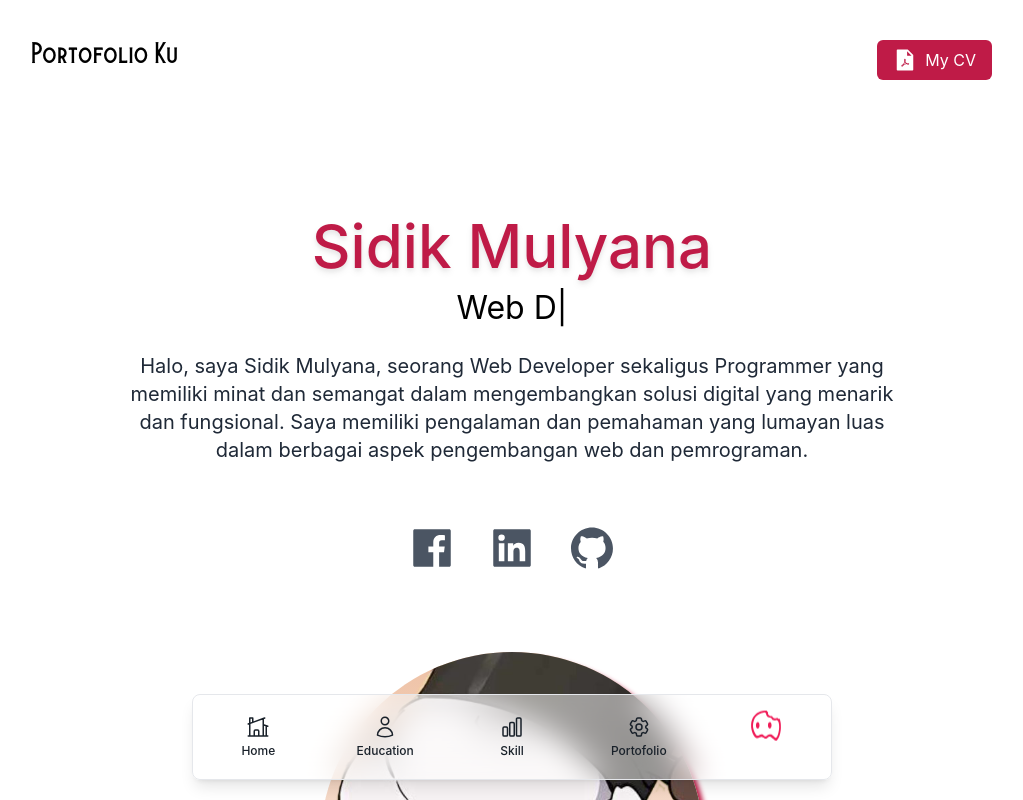
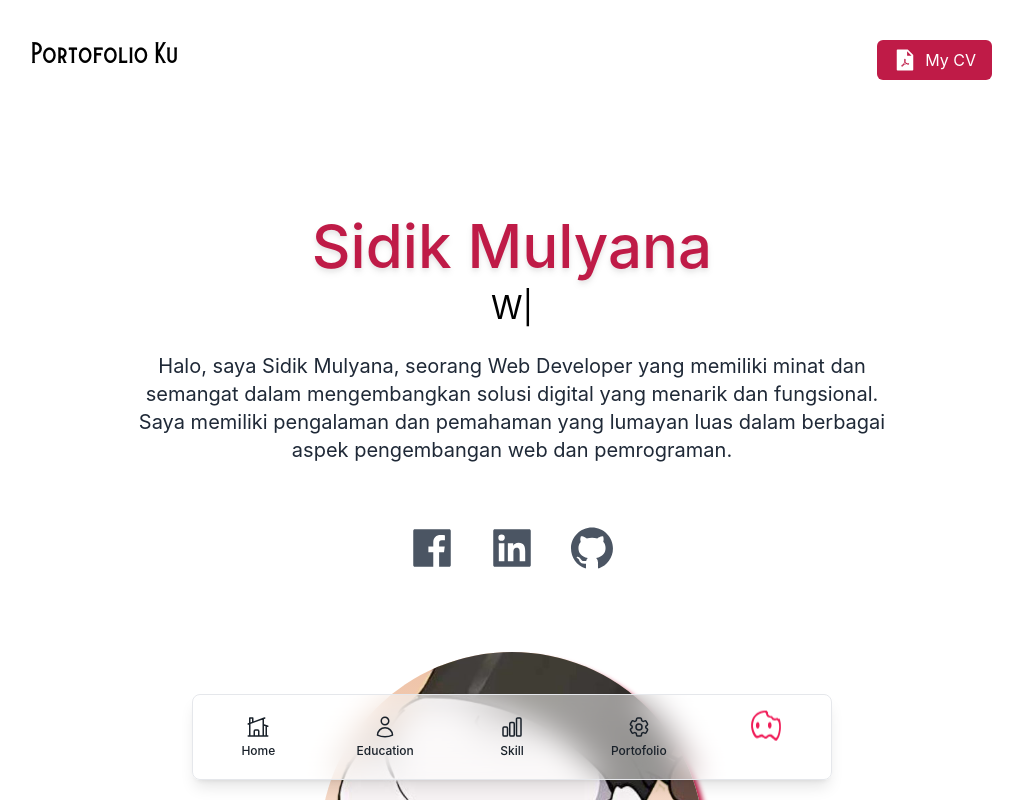
Before and after one commit to sidik219/portofolio-ku, a Next.js app: page / in a window 1280 px wide. Shown: the top 800 px of the page, without its empty margins (128-1151 px from the left). Built offline with nearby package versions, Linux system fonts and the light colour scheme.

Commit message:
Six Commit

```diff
--- a/pages/index.js
+++ b/pages/index.js
@@ -127,9 +127,9 @@ export default function Home() {
             <h2 className='text-5xl py-2 text-[#bf1b47] font-medium drop-shadow-md md:text-6xl'>Sidik Mulyana</h2>
             <TypeAnimation
               sequence={[
+                'My Passion',
+                1000,
                 'Web Developer',
-                1000,
-                'Programmer',
                 1000
               ]}
               wrapper="span"
@@ -139,7 +139,7 @@ export default function Home() {
               className={'dark:text-white'}
             />
             <p className='text-md py-5 leading-8 text-gray-800 md:text-xl max-w-3xl mx-auto dark:text-white'>
-              Halo, saya Sidik Mulyana, seorang Web Developer sekaligus Programmer yang memiliki minat dan semangat dalam mengembangkan solusi digital yang menarik dan fungsional. Saya memiliki pengalaman dan pemahaman yang lumayan luas dalam berbagai aspek pengembangan web dan pemrograman.
+              Halo, saya Sidik Mulyana, seorang Web Developer yang memiliki minat dan semangat dalam mengembangkan solusi digital yang menarik dan fungsional. Saya memiliki pengalaman dan pemahaman yang lumayan luas dalam berbagai aspek pengembangan web dan pemrograman.
             </p>
           </div>
 
```
Also changed, not shown: 1 other file (tests, documents, lock files or other folders).
